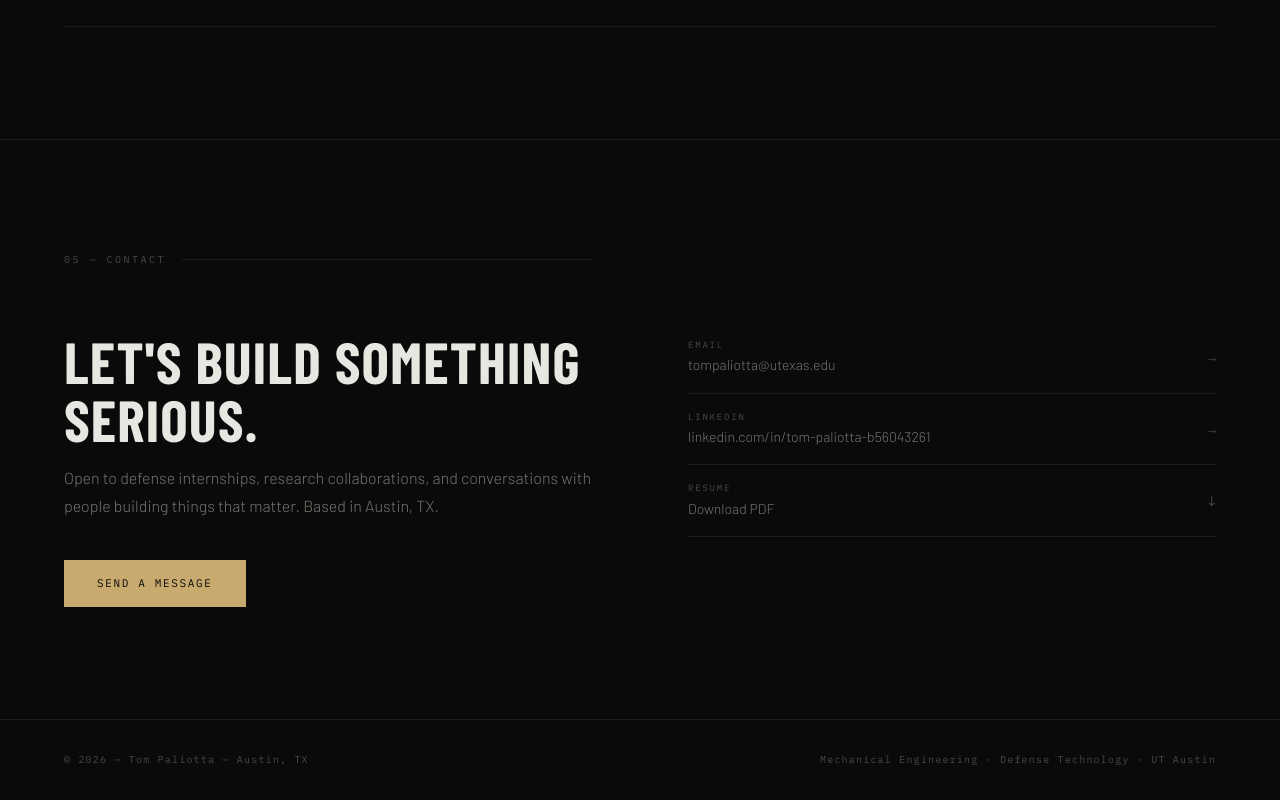
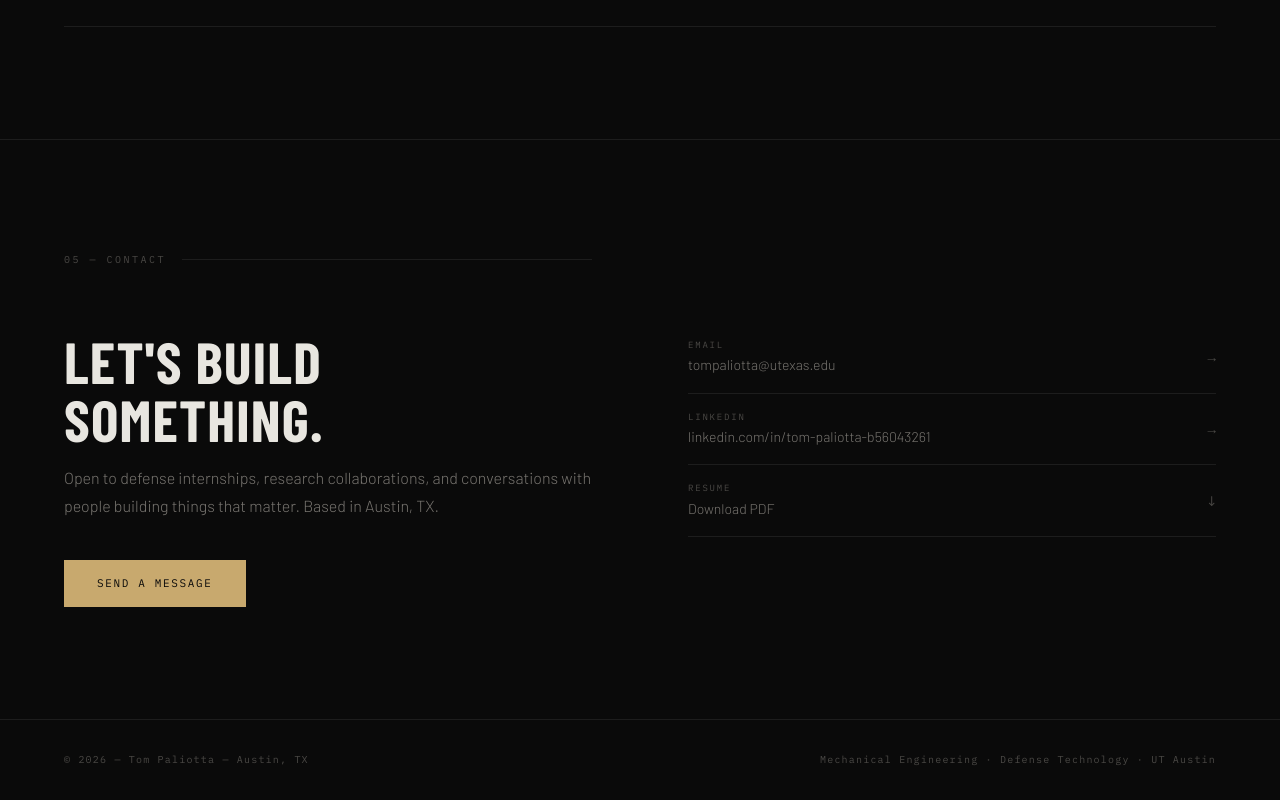
Before and after one commit to TomPaliotta/tompaliotta.github.io, a plain HTML site: page index.html in a window 1280 px wide. Shown: the part 5786-6586 px from the top of the page. Drawn offline with nearby package versions, Linux system fonts and the light colour scheme; a web font is replaced by a local one.

Commit message:
Update contact section heading text

```diff
--- a/index.html
+++ b/index.html
@@ -457,7 +457,7 @@ footer p { font-family: var(--mono); font-size: 10px; letter-spacing: 0.12em; co
 <section id="contact">
   <div class="contact-left reveal">
     <div class="section-label">05 — Contact</div>
-    <h2>Let's build something serious.</h2>
+    <h2>Let's build something.</h2>
     <p>Open to defense internships, research collaborations, and conversations with people building things that matter. Based in Austin, TX.</p>
     <a href="mailto:tompaliotta@utexas.edu" class="btn btn-primary">Send a Message</a>
   </div>
```
